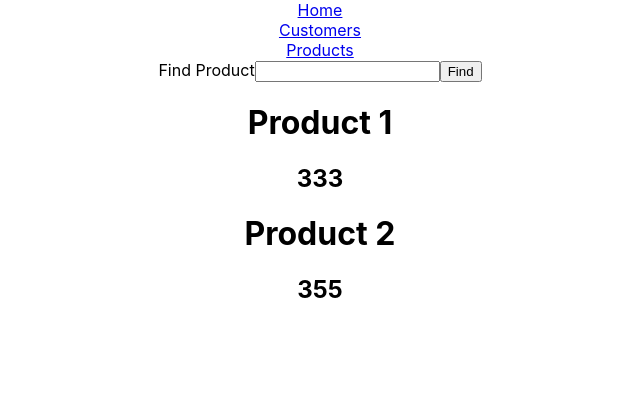
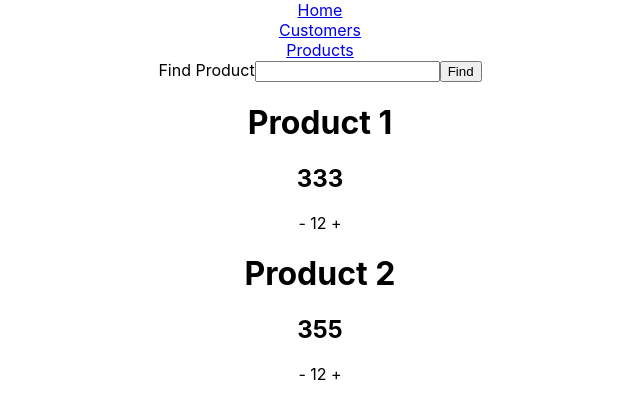
Before and after one commit to lemonouscode/store-app, a React (Create React App) app: page /products in a window 1280 px wide. Shown: the top 418 px of the page, without its empty margins (320-960 px from the left). Built offline with nearby package versions, Linux system fonts and the light colour scheme.

Commit message:
Zadatak 7

```diff
--- a/src/components/ListingProducts.js
+++ b/src/components/ListingProducts.js
@@ -1,4 +1,4 @@
-const ListingProducts = ({handleProductName, handleShowProduct , foundProduct})=>{
+const ListingProducts = ({handleProductName, handleShowProduct , foundProduct, handleDecreament, handleIncrement})=>{
 
 
     return (
@@ -13,12 +13,17 @@ const ListingProducts = ({handleProductName, handleShowProduct , foundProduct})=
             <div key={e.id}>
                 <h1>{e.name}</h1>
                 <h2>{e.price}</h2>
+                <div><span onClick={()=>handleDecreament(e.id)}>-</span> {e.amount} <span onClick={()=>handleIncrement(e.id)}>+</span></div>
             </div>
         ))
         :
         <div key={foundProduct.id}>
             <h1>{foundProduct.name}</h1>
             <h2>{foundProduct.price}</h2>
+            <h3>
+                <button onClick={()=>handleDecreament(foundProduct.id)}>-</button>
+                    {foundProduct.amount}
+                <span onClick={()=>handleIncrement(foundProduct.id)}>+</span></h3>
         </div>
         }
 
--- a/src/pages/AppProducts.js
+++ b/src/pages/AppProducts.js
@@ -4,7 +4,7 @@ import ListingProducts from "../components/ListingProducts";
 
 const AppProducts = () => {
 
-  const [products] = useState(ProductService.getAll())
+  const [products, setProducts] = useState(ProductService.getAll())
   const [productName, setProductName] = useState();
   const [foundProduct, setFoundProduct] = useState(products);
 
@@ -24,10 +24,37 @@ const AppProducts = () => {
     }
   }
 
+  const handleDecreament = (id)=>{
+    const toMinus = products.map((e)=>{
+      if(e.id == id){
+        if(e.amount > 0){
+          e.amount--;
+        }
+      }
+      return e;
+    })
+    setProducts(toMinus)
+  }
 
+  const handleIncrement = (id)=>{
+    const toMinus = products.map((e)=>{
+      if(e.id == id){
+        e.amount++;
+      }
+      return e;
+    })
+    setProducts(toMinus)
+  }
 
   return (
-    <ListingProducts products={products} handleProductName={handleProductName} handleShowProduct={handleShowProduct} foundProduct={foundProduct}/>
+    <ListingProducts
+      products={products}
+      handleProductName={handleProductName}
+      handleShowProduct={handleShowProduct}
+      foundProduct={foundProduct}
+      handleDecreament={handleDecreament}
+      handleIncrement={handleIncrement}
+      />
   )
 };
 
--- a/src/services/ProductService.js
+++ b/src/services/ProductService.js
@@ -4,12 +4,14 @@ class ProductService {
         {
           id: "1",
           name: "Product 1",
-          price: 333
+          price: 333,
+          amount: 12
         },
         {
           id: "2",
           name: "Product 2",
-          price: 355
+          price: 355,
+          amount: 12
         },
       ];
     }
```
